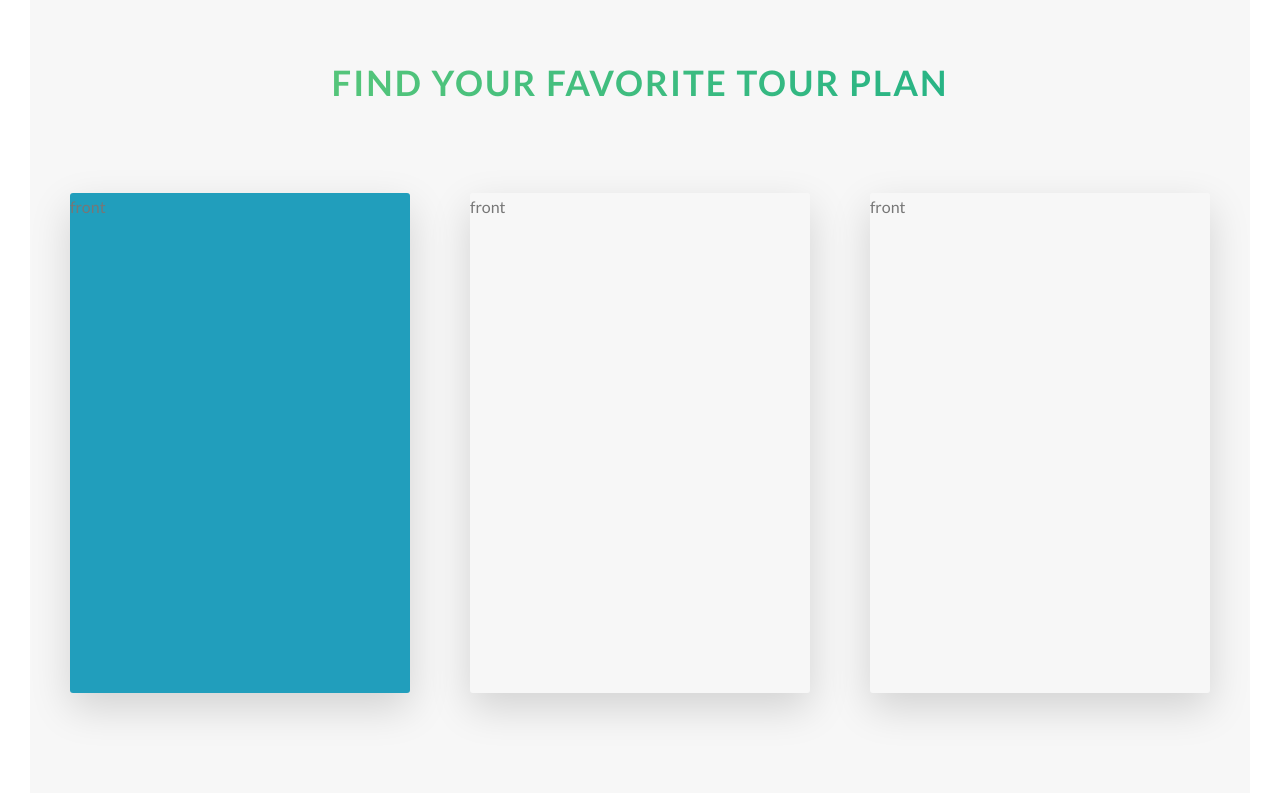
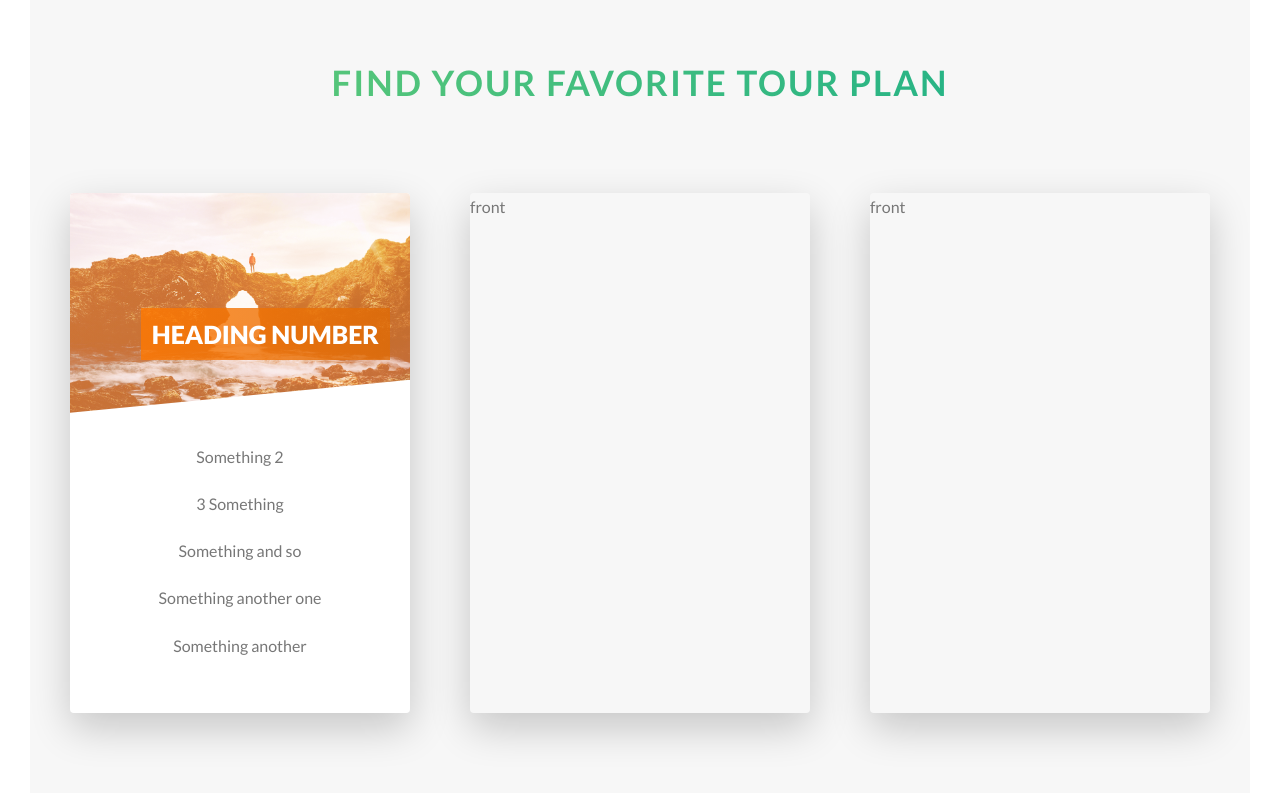
Before and after one commit to pejhvaman/naturalist, a website: page index.html in a window 1280 px wide. Shown: the part 2409-3202 px from the top of the page. Drawn offline with Linux system fonts and the light colour scheme.

Commit message:
Added: front side of rotating cards

```diff
--- a/index.html
+++ b/index.html
@@ -134,7 +134,21 @@
           <div class="col-1-of-3">
             <div class="card">
               <div class="card__side card__side--front card__side--front-1">
-                front
+                <div class="card__picture card__picture--1">&nbsp;</div>
+                <h4 class="card__heading">
+                  <span class="card__heading--span card__heading--span-1"
+                    >Heading Number</span
+                  >
+                </h4>
+                <div class="card__details">
+                  <ul>
+                    <li>Something 2</li>
+                    <li>3 Something</li>
+                    <li>Something and so</li>
+                    <li>Something another one</li>
+                    <li>Something another</li>
+                  </ul>
+                </div>
               </div>
               <div class="card__side card__side--back card__side--back-1">
                 back
--- a/sass/components/_card.scss
+++ b/sass/components/_card.scss
@@ -1,5 +1,5 @@
 .card {
-  height: 50rem;
+  height: 52rem;
   perspective: 150rem;
   -moz-perspective: 150rem;
   position: relative;
@@ -9,15 +9,16 @@
     position: absolute;
     top: 0;
     left: 0;
-    height: 50rem;
+    height: 52rem;
     width: 100%;
+    overflow: hidden;
     backface-visibility: hidden;
-    border-radius: 3px;
-    box-shadow: 0 1.5rem 4rem rgba($color-dark, 0.15);
+    border-radius: 4px;
+    box-shadow: 0 1.5rem 4rem rgba($color-dark, 0.2);
 
     &--front {
       &-1 {
-        background-color: $color-tertiary-light;
+        background-color: $color-light;
       }
     }
 
@@ -34,10 +35,63 @@
   }
 
   &:hover &__side--front {
-    transform: rotateY(180deg);
+    transform: rotateY(-180deg);
   }
 
   &:hover &__side--back {
     transform: rotateY(0);
   }
+
+  &__picture {
+    background-size: cover;
+    background-blend-mode: screen;
+    height: 22rem;
+    clip-path: polygon(0 0, 100% 0, 100% 85%, 0 100%);
+    &--1 {
+      background-image: url("../img/nat-5.jpg"),
+        linear-gradient(
+          to right bottom,
+          rgba($color-secondary-ligth, 0.8),
+          rgba($color-secondary-dark, 0.8)
+        );
+    }
+  }
+
+  &__heading {
+    font-size: 2.5rem;
+    font-weight: 800;
+    text-transform: uppercase;
+    color: $color-light;
+    position: absolute;
+    top: 12rem;
+    right: 2rem;
+    width: 80%;
+    text-align: right;
+    &--span {
+      padding: 1.1rem;
+      box-decoration-break: clone;
+      &-1 {
+        background-image: linear-gradient(
+          to right,
+          rgba($color-secondary-ligth, 0.8),
+          rgba($color-secondary-dark, 0.8)
+        );
+      }
+    }
+  }
+
+  &__details {
+    padding: 2rem;
+    ul {
+      list-style: none;
+      width: 80%;
+      margin: 0 auto;
+
+      li {
+        text-align: center;
+        font-size: 1.6rem;
+        padding: 1rem;
+      }
+    }
+  }
 }
```
Also changed, not shown: css/style.css, 1 other file.
